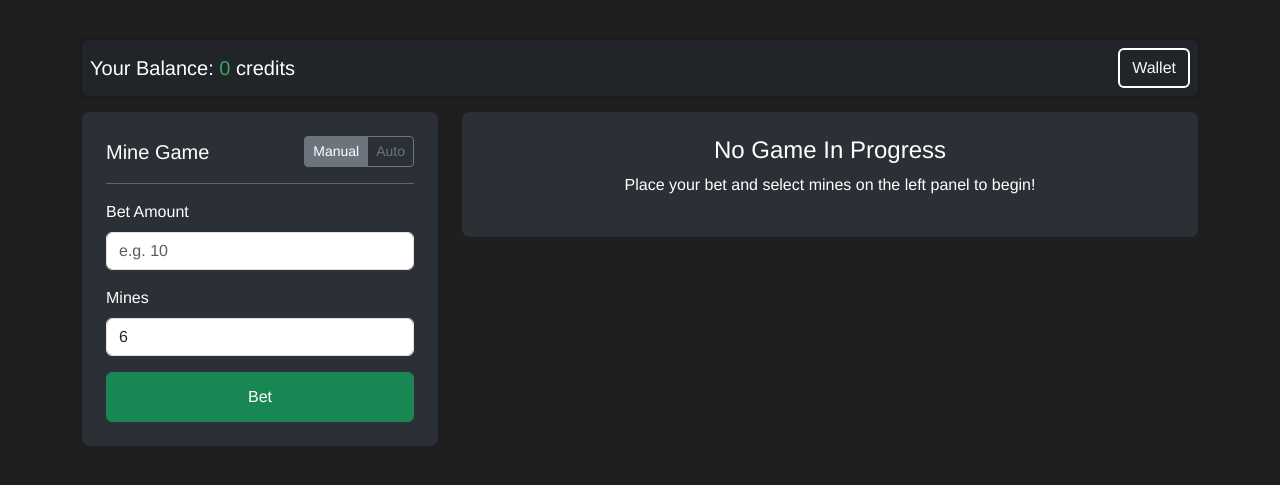
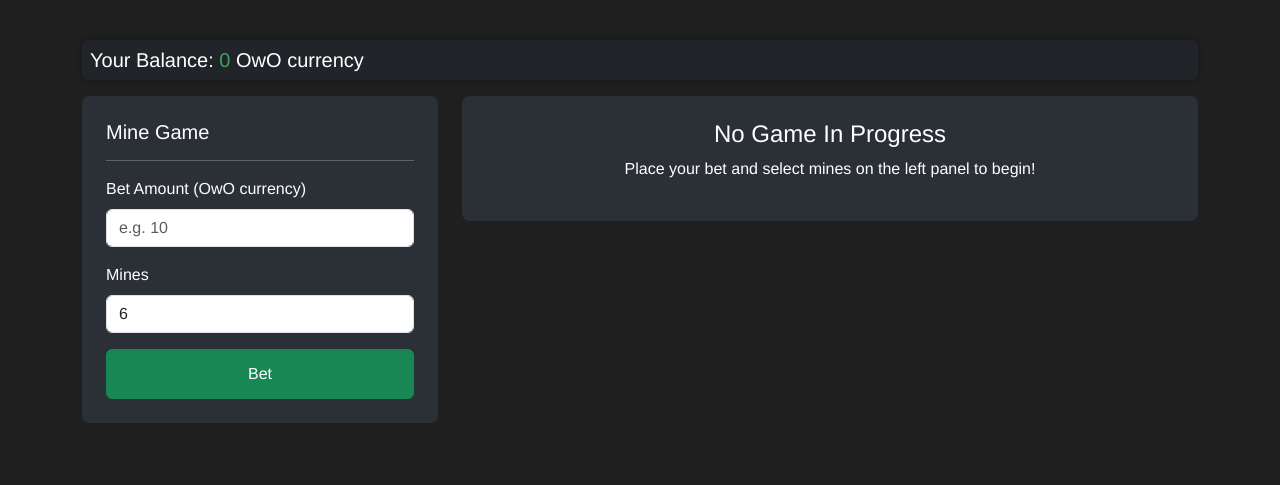
Before and after one commit to sh3lock69/owo-gamble, a Flask app: page /games/mines in a window 1280 px wide. Shown: the part 62-547 px from the top of the page. Run offline with Flask 2, Linux system fonts and the light colour scheme; the visitor is signed in with stand-in values (Sample User, id 1); data that the repository does not hold is empty.

Commit message:
Update mines_game.html

```diff
--- a/templates/mines_game.html
+++ b/templates/mines_game.html
@@ -2,12 +2,17 @@
 {% block title %}Mines Game - Discord Site{% endblock %}
 {% block content %}
 
-<!-- Top Bar: shows user balance and a "Wallet" button -->
+<!-- Top Bar: shows user balance -->
 <div class="d-flex justify-content-between align-items-center mb-3 p-2 bg-dark text-white rounded">
   <div class="h5 mb-0">
-    Your Balance: <span id="user-balance" class="text-success">{{ balance }}</span> credits
+    <!-- Format balance with commas and rename "credits" to "OwO currency" -->
+    Your Balance:
+    <span id="user-balance" class="text-success">
+      {{ "{:,}".format(balance) }}
+    </span>
+    OwO currency
   </div>
-  <button class="btn btn-outline-light">Wallet</button>
+  <!-- Removed the "Wallet" button -->
 </div>
 
 <!-- Main Row: Left Panel for Bet settings, Right Panel for 5x5 grid -->
@@ -18,13 +23,7 @@
       <div class="card-body">
         <div class="d-flex justify-content-between align-items-center mb-2">
           <h5 class="card-title mb-0">Mine Game</h5>
-          <!-- Manual/Auto toggle (not functional, just for looks) -->
-          <div class="btn-group" role="group" aria-label="Manual Auto toggle">
-            <input type="radio" class="btn-check" name="mode" id="manual-mode" checked>
-            <label class="btn btn-outline-secondary btn-sm" for="manual-mode">Manual</label>
-            <input type="radio" class="btn-check" name="mode" id="auto-mode">
-            <label class="btn btn-outline-secondary btn-sm" for="auto-mode">Auto</label>
-          </div>
+          <!-- Removed the Manual/Auto toggle -->
         </div>
         <hr>
 
@@ -45,7 +44,6 @@
           </div>
 
           <!-- Multiplier Box -->
-          <!-- Example multiplier logic: 1.0 + picks * 0.2 (adjust in JS below) -->
           <div class="text-center my-3">
             <div class="p-3 bg-secondary rounded" style="font-size:1.2rem;">
               Current Multiplier:
@@ -58,7 +56,6 @@
             <button id="cashout-btn" class="btn btn-danger btn-lg">Cash Out</button>
           </div>
 
-          <!-- New Game button if you want it here, or let the tile UI handle it -->
         {% elif current_game and current_game.status == "lost" %}
           <!-- Lost Game UI -->
           <p class="text-danger">You hit a bomb! Game Over.</p>
@@ -79,7 +76,7 @@
           <!-- No Game in Progress: Bet Form -->
           <form method="POST" action="{{ url_for('start_mines') }}">
             <div class="mb-3">
-              <label for="bet_amount" class="form-label">Bet Amount</label>
+              <label for="bet_amount" class="form-label">Bet Amount (OwO currency)</label>
               <input
                 type="number"
                 step="0.01"
@@ -213,8 +210,9 @@ if (currentGame && currentGame.status === "ongoing") {
       if (data.error) {
         alert(data.error);
       } else {
-        // Update user balance
-        document.getElementById('user-balance').textContent = data.new_balance;
+        // Update user balance (reformat with commas if desired)
+        const newBal = data.new_balance.toLocaleString('en-US');
+        document.getElementById('user-balance').textContent = newBal;
         // Show success message
         document.getElementById('status-message').innerHTML = `<h4 class="text-success">${data.message}</h4>`;
         setTimeout(() => { window.location.reload(); }, 1500);
```
